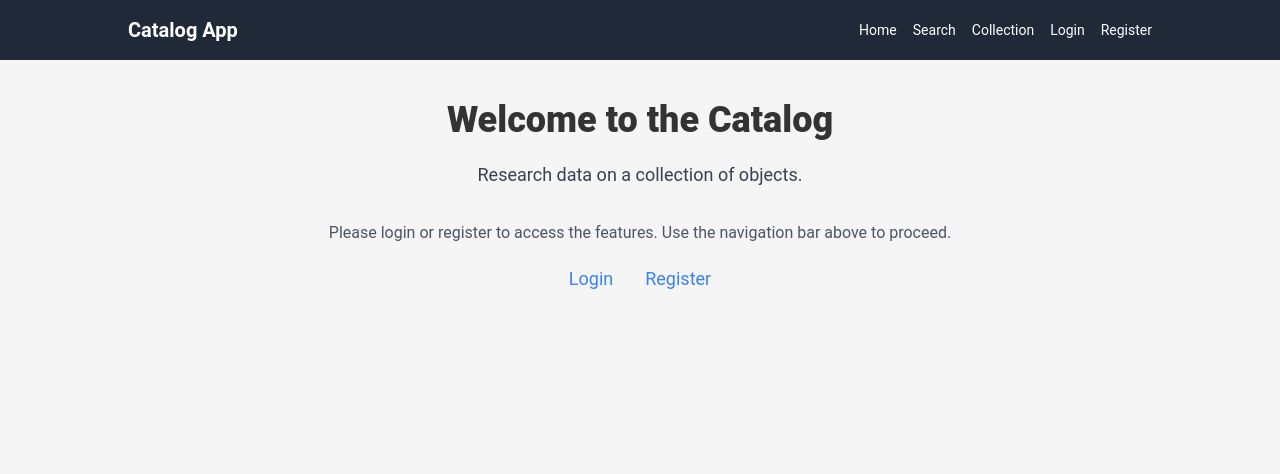
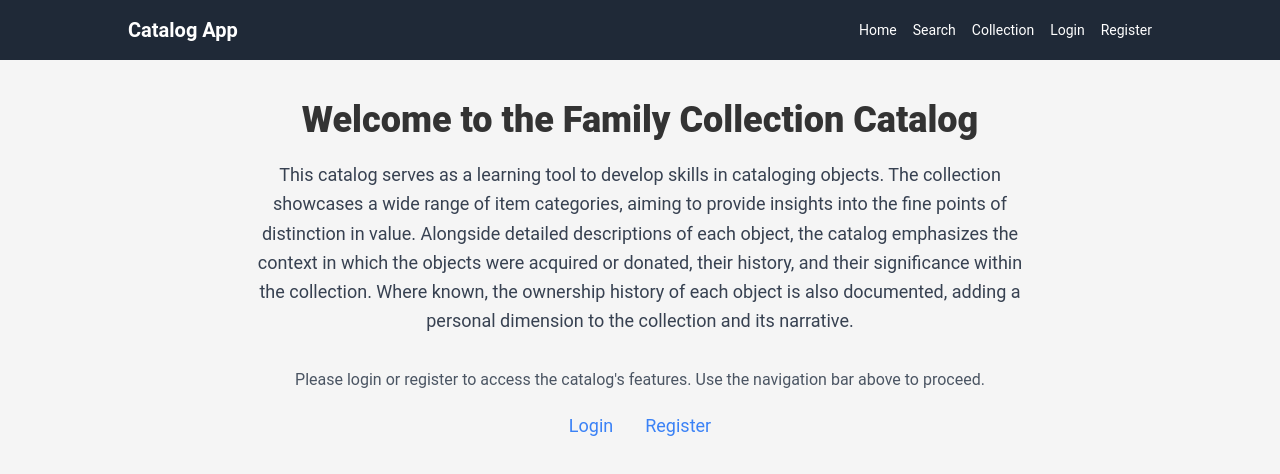
Before and after one commit to ibeshesumne/family-catalog, a React (Create React App) app: page / in a window 1280 px wide. Shown: the top 474 px of the page. Built offline with nearby package versions, Linux system fonts and the light colour scheme; no server answers.

Commit message:
revised home page to add description

```diff
--- a/src/components/Auth/Login.js
+++ b/src/components/Auth/Login.js
@@ -39,6 +39,7 @@ const Login = () => {
             onChange={(e) => setEmail(e.target.value)}
             required
             className="w-full p-2 border border-gray-300 rounded focus:outline-none focus:ring-2 focus:ring-blue-400"
+            autoComplete="email"
           />
         </div>
         <div>
@@ -50,6 +51,7 @@ const Login = () => {
             onChange={(e) => setPassword(e.target.value)}
             required
             className="w-full p-2 border border-gray-300 rounded focus:outline-none focus:ring-2 focus:ring-blue-400"
+            autoComplete="current-password"
           />
         </div>
         <button
--- a/src/components/Home.js
+++ b/src/components/Home.js
@@ -15,14 +15,16 @@ const Home = () => {
 
   return (
     <div className="text-center py-10 px-5">
-      <h1 className="text-4xl font-extrabold mb-5">Welcome to the Catalog</h1>
+      <h1 className="text-4xl font-extrabold mb-5">Welcome to the Family Collection Catalog</h1>
       <p className="text-lg text-gray-700 mb-8 leading-relaxed max-w-3xl mx-auto">
-        Research data on a collection of objects.
+        This catalog serves as a learning tool to develop skills in cataloging objects. The collection showcases a wide range of item categories, aiming to provide insights into the fine points of distinction in value.
+        Alongside detailed descriptions of each object, the catalog emphasizes the context in which the objects were acquired or donated, their history, and their significance within the collection.
+        Where known, the ownership history of each object is also documented, adding a personal dimension to the collection and its narrative.
       </p>
       {!isLoggedIn ? (
         <div>
           <p className="text-base text-gray-600 mb-5">
-            Please login or register to access the features. Use the navigation bar above to proceed.
+            Please login or register to access the catalog's features. Use the navigation bar above to proceed.
           </p>
           <div>
             <Link
--- a/src/firebase.js
+++ b/src/firebase.js
@@ -129,4 +129,4 @@ export const fetchFileURL = async (path) => {
 };
 
 // Enable logging for Firebase
-enableLogging(true);
+enableLogging(false);
```
Also changed, not shown: 1 other file (tests, documents, lock files or other folders).
